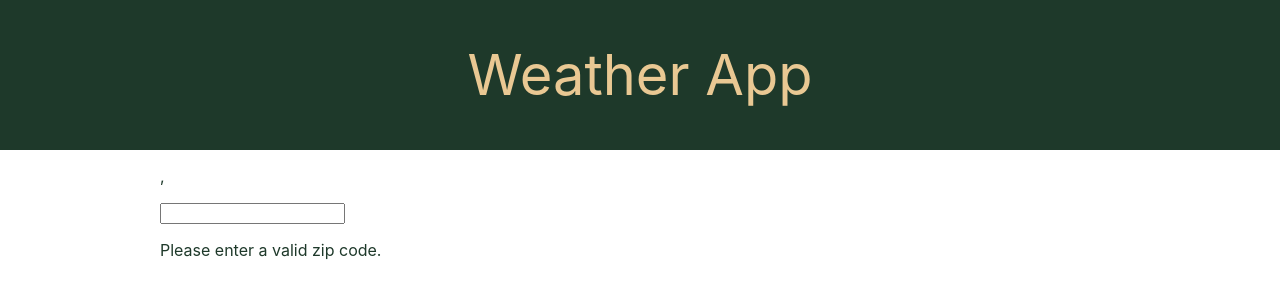
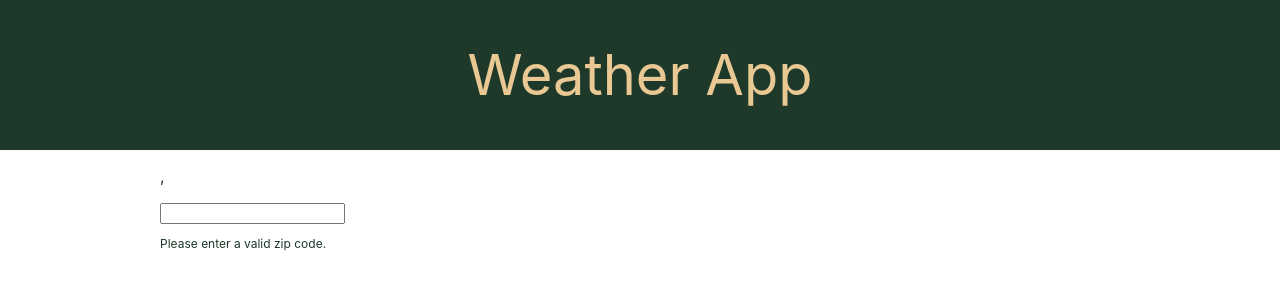
Before and after one commit to arhillis/weather-app-react, a React (Create React App) app: page / in a window 1280 px wide. Shown: the top 300 px of the page. Built offline with nearby package versions, Linux system fonts and the light colour scheme; no server answers.

Commit message:
Reduced the size for the paragraph in the form

```diff
--- a/src/App.css
+++ b/src/App.css
@@ -29,3 +29,7 @@
   max-width: 960px;
   margin: 0 auto;
 }
+
+form p{
+  font-size: 12px;
+}
```
